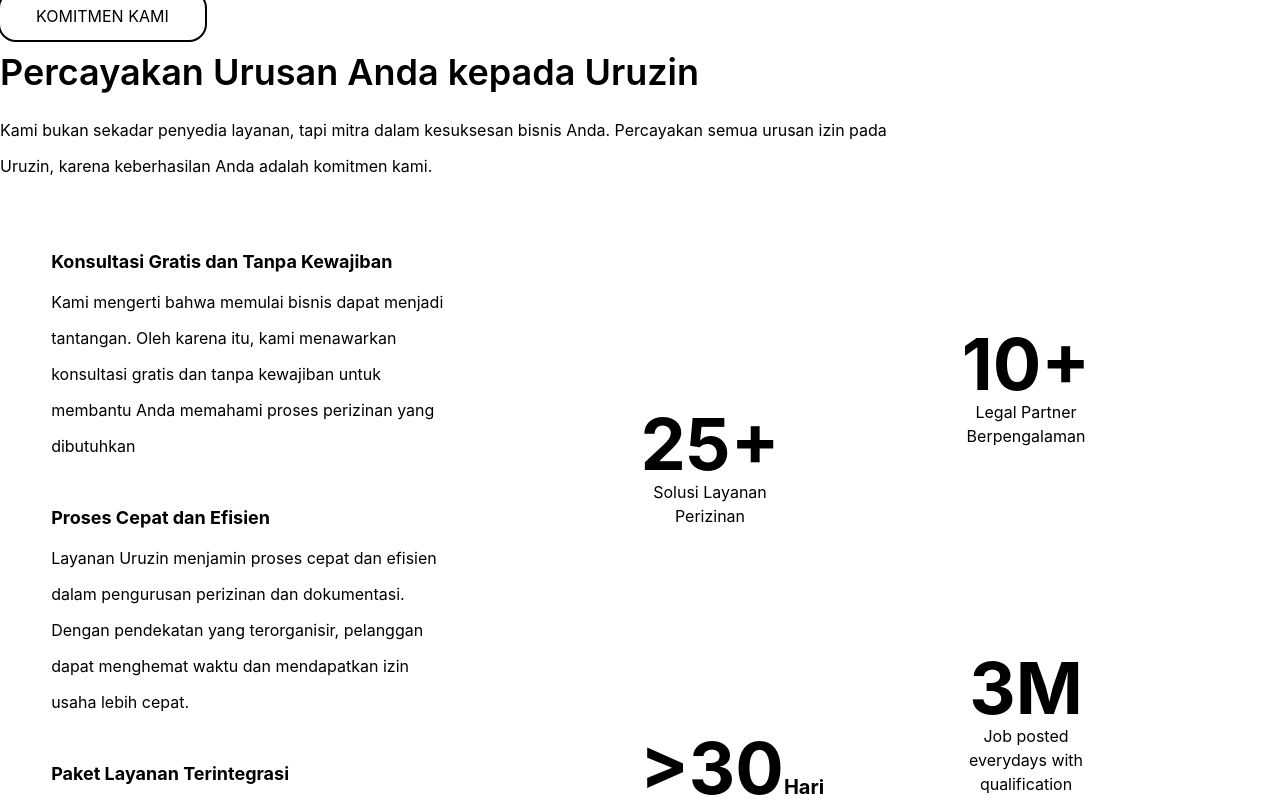
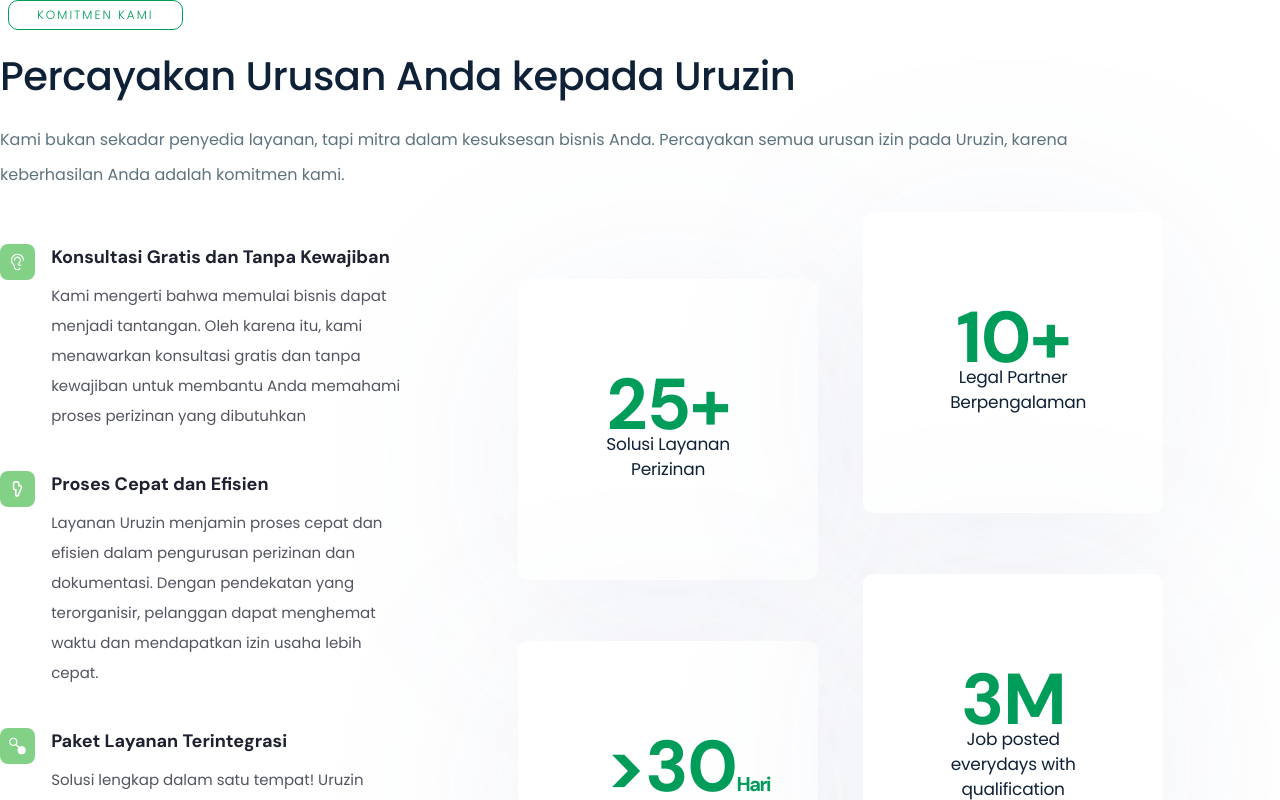
Before and after one commit to farrez30/uruzin, a React (Create React App) app: page /komitmenkami in a window 1280 px wide. Shown: the top 800 px of the page. Built offline with nearby package versions, Linux system fonts and the light colour scheme.

Commit message:
fixing komitmen kami

```diff
--- a/src/components/CTA/CTA.jsx
+++ b/src/components/CTA/CTA.jsx
@@ -5,11 +5,9 @@ import { vector } from "../../assets/picture";
 const CTA = () => {
   return (
     <>
-      <div className="w-[100%] h-[360px] relative border border-solid border-green-uruzin rounded-[20px] bg-none -z-10 top-[342px] right-3.5"></div>
-        <img src={vector} alt="just decoration" className="absolute right-[15%]" />
-      <div className="font-['Poppins'] flex-col bg-vector bg-gradient-to-br from-[#009d5a] to-[#007342] rounded-[20px] px-14 pb-32 pt-[69px] pl-[67px] max-h-[360px] mb-44">
-      {/* <div className="bg-clip-content p-6 bg-violet-600 border-4 border-violet-300 border-dashed">asad</div> */}
-        {/* <div className="flex-col bg-gradient-to-br from-[#009d5a] to-[#007342] rounded-lg shadow-[-10px_-10px_rgba(0,90,0,0.3)] px-14 pb-7 mx-48 max-w mb-44"> */}
+      <div className="w-[100%] h-[360px] -mt-[360px] relative border border-solid border-green-uruzin rounded-[20px] bg-none -z-10 top-[342px] right-3.5"></div>
+      <img src={vector} alt="just decoration" className="absolute right-[15%]" />
+      <div className="font-['Poppins'] flex-col bg-vector bg-gradient-to-br from-[#009d5a] to-[#007342] rounded-[20px] px-14 pb-32 pt-[69px] pl-[67px] max-h-[360px] mb-[51px]">
         <h1 className="font-poppins font-medium text-[40px] leading-[60px] -tracking-[1.5px] text-white-pure mb-2 z-30">
           Bingung mau mulai dari mana?
         </h1>
--- a/src/components/KomitmenKami/KomitmenKami.jsx
+++ b/src/components/KomitmenKami/KomitmenKami.jsx
@@ -46,56 +46,57 @@ const KomitmenKami = () => {
     },
   ];
   return (
-    <section>
-      <article className="mx-auto flex-col">
-        <h2 className="text-green-500 rounded-lg outline outline-2 outline-green-500 bg-black outline-offset-8 max-w-max ml-2 py-1 px-7">
+    <section className="max-w-[1170px]">
+      <article className="flex-col flex justify-center gap-[21px] max-w-[1109px] mb-5">
+        <h2 className="font-poppins font-light text-[12px] leading-normal text-green-uruzin tracking-[2px] rounded-[10px] border border-solid border-green-uruzin py-[5px] px-7 max-w-max ml-2">
           KOMITMEN KAMI
         </h2>
-        <h1 className="text-4xl font-semibold mt-5">Percayakan Urusan Anda kepada Uruzin</h1>
-        <p className="mt-5 leading-9 mb-16 mr-96">
+        <h1 className="font-poppins font-medium text-[40px] leading-[50px] text-dark-blue-uruzin -tracking-[0.5px]">Percayakan Urusan Anda kepada Uruzin</h1>
+        <p className="font-poppins font-normal text-[16px] leading-[35px] text-gray-uruzin tracking-[0px]">
           Kami bukan sekadar penyedia layanan, tapi mitra dalam kesuksesan bisnis Anda. Percayakan semua urusan izin
           pada Uruzin, karena keberhasilan Anda adalah komitmen kami.
         </p>
       </article>
-      <div className="flex gap-28">
-        <ul className="flex-col max-w-md">
+      {/* //? Section Bawah  ///////////////////////////////////////////////////////////////////////////////////////////// */}
+      <div className="flex gap-[115px]">
+        <ul className="flex-col flex gap-10 my-[31.5px] w-max">
           {fiturLayanan.map(({ id, image, title, desc }) => {
             return (
               <li className="flex">
-                <img src={image} alt={title} className="bg-green-600 max-h-9 p-2 rounded-lg mr-4" />
-                <div className="flex-col mb-10">
-                  <h1 className="mb-2 text-lg font-bold">{title}</h1>
-                  <p className="leading-9">{desc}</p>
+                <img src={image} alt={title} className="bg-light-green-uruzin max-h-9 p-2 rounded-lg mr-4" />
+                <div className="flex-col flex w-max">
+                  <h1 className="font-dm font-normal text-[18px] leading-normal text-primary-content-uruzin tracking-[0px] mb-[10px]">{title}</h1>
+                  <p className="font-poppins font-normal text-[15px] leading-[30px] text-secondary-content-uruzin tracking-[0px] max-w-[352px]">{desc}</p>
                 </div>
               </li>
             );
           })}
         </ul>
 
-        <div class="flex gap-4">
-          <div className="flex-col gap-4 mt-20">
+        <div class="flex gap-[45px] w-[50%]">
+          <div className="flex flex-col gap-4 mt-[67px]">
             {validasiLayanan.slice(0, 2).map(({ id, title, desc }) => {
               return (
-                <div className="flex-col p-20 mb-11 text-center max-w-[300px]">
+                <div className="flex flex-col px-[87px] py-[98px] mb-[45px] text-center w-[300px] rounded-[10px] bg-white-pure drop-shadow-[0_25px_100px_#44589d14]">
                   <div>
-                    <h1 className="text-green-500 text-7xl font-bold">{title}{id === 2 && <small className="text-xl">Hari</small>}</h1>
+                    <h1 className="font-dm font-medium text-[72px] leading-[55px] -tracking-[1.5px] text-green-uruzin">{title}{id === 2 && <small className="font-dm font-medium text-[20px] leading-[55px] -tracking-[1.5px] text-green-uruzin">Hari</small>}</h1>
                   </div>
                   <div>
-                    <p className="leading-6">{desc}</p>
+                    <p className="font-poppins font-normal text-[17px] leading-[25px] -tracking-[0.2px] text-dark-blue-uruzin">{desc}</p>
                   </div>
                 </div>
               );
             })}
           </div>
-          <div className="flex-col gap-4">
+          <div className="flex flex-col gap-4">
             {validasiLayanan.slice(2).map(({ id, title, desc }) => {
               return (
-                <div className="flex-col p-20 mb-11 text-center max-w-[300px]">
+                <div className="flex flex-col px-[87px] py-[98px] mb-[45px] text-center w-[300px] rounded-[10px] bg-white-pure drop-shadow-[0_25px_100px_#44589d14]">
                   <div>
-                    <h1 className="text-green-500 text-7xl font-bold">{title}</h1>
+                    <h1 className="font-dm font-medium text-[72px] leading-[55px] -tracking-[1.5px] text-green-uruzin">{title}</h1>
                   </div>
                   <div>
-                    <p className="leading-6">{desc}</p>
+                    <p className="font-poppins font-normal text-[17px] leading-[25px] -tracking-[0.2px] text-dark-blue-uruzin">{desc}</p>
                   </div>
                 </div>
               );
--- a/src/components/Layanan/Layanan.jsx
+++ b/src/components/Layanan/Layanan.jsx
@@ -61,7 +61,7 @@ const Layanan = () => {
   return (
     <section className="flex-col mt-44">
       <article className="flex-col mx-auto gap-5">
-        <h2 className="font-poppins font-light text-[12px] leading-normal text-green-uruzin tracking-[2px] rounded-[10px] border border-solid border-green-uruzin max-w-max mx-auto py-[5px] px-7">
+        <h2 className="font-poppins font-light text-[12px] leading-normal text-green-uruzin tracking-[2px] rounded-[10px] border border-solid border-green-uruzin py-[5px] px-7 max-w-max mx-auto">
           LAYANAN KAMI
         </h2>
         <h1 className="font-poppins font-medium text-[40px] leading-[50px] text-black-uruzin -tracking-[0.5px] text-center mt-5">
--- a/tailwind.config.js
+++ b/tailwind.config.js
@@ -4,6 +4,7 @@ module.exports = {
   theme: {
     colors: {
       'green-uruzin': '#009D5A',
+      'light-green-uruzin': '#83D187',
       'gray-uruzin': '#5D737E',
       'light-gray-uruzin': '#D9D9D9',
       'dark-blue-uruzin': '#0F2137',
```
